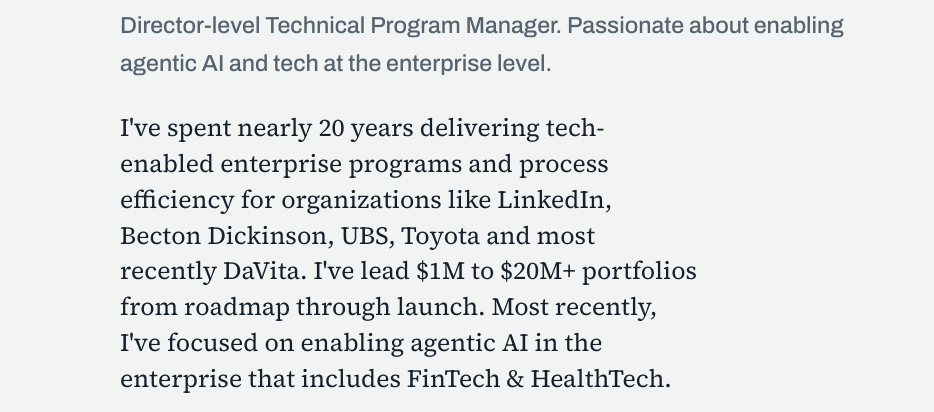
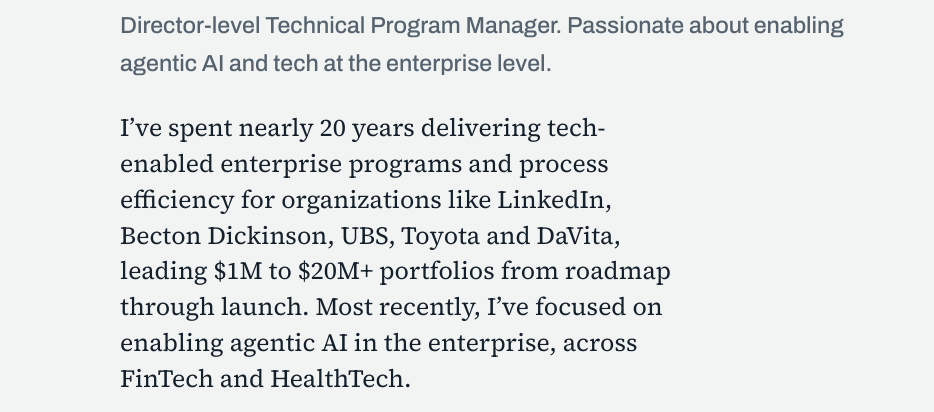
Before and after one commit to getmoatly/tirthalpatel-site, a plain HTML site: page index.html in a window 1280 px wide. Shown: the part 252-664 px from the top of the page, 0-934 px from the left. Drawn offline with Linux system fonts and the light colour scheme.

Commit message:
Update index.html

```diff
--- a/index.html
+++ b/index.html
@@ -251,7 +251,7 @@ footer{border-top:1px solid var(--rule); padding:24px 0 40px; font-family:var(--
       <div class="hero-text">
         <h1>Tirthal Patel</h1>
       <p class="role">Director-level Technical Program Manager. Passionate about enabling agentic AI and tech at the enterprise level.</p>
-      <p class="lead">I've spent nearly 20 years delivering tech-enabled enterprise programs and process efficiency for organizations like LinkedIn, Becton Dickinson, UBS, Toyota and most recently DaVita. I've lead $1M to $20M+ portfolios from roadmap through launch. Most recently, I've focused on enabling agentic AI in the enterprise that includes FinTech & HealthTech.</p>
+      <p class="lead">I’ve spent nearly 20 years delivering tech-enabled enterprise programs and process efficiency for organizations like LinkedIn, Becton Dickinson, UBS, Toyota and DaVita, leading $1M to $20M+ portfolios from roadmap through launch. Most recently, I’ve focused on enabling agentic AI in the enterprise, across FinTech and HealthTech.</p>
       <p class="lead2">That work includes Order-to-Cash pipelines processing <b>$10M+ a day</b>, a <b>$20M+ Salesforce transformation</b> with 70+ contributors, and HIPAA-compliant AI agents that cut care-team speed-to-service lead times by <b>90%+</b>. I trained as a mechanical and aerospace engineer at Cornell and hold a Lean Six Sigma Black Belt, so every program I run starts from a baseline and ends with a measured result.</p>
       </div>
       <figure class="pfig">
```
